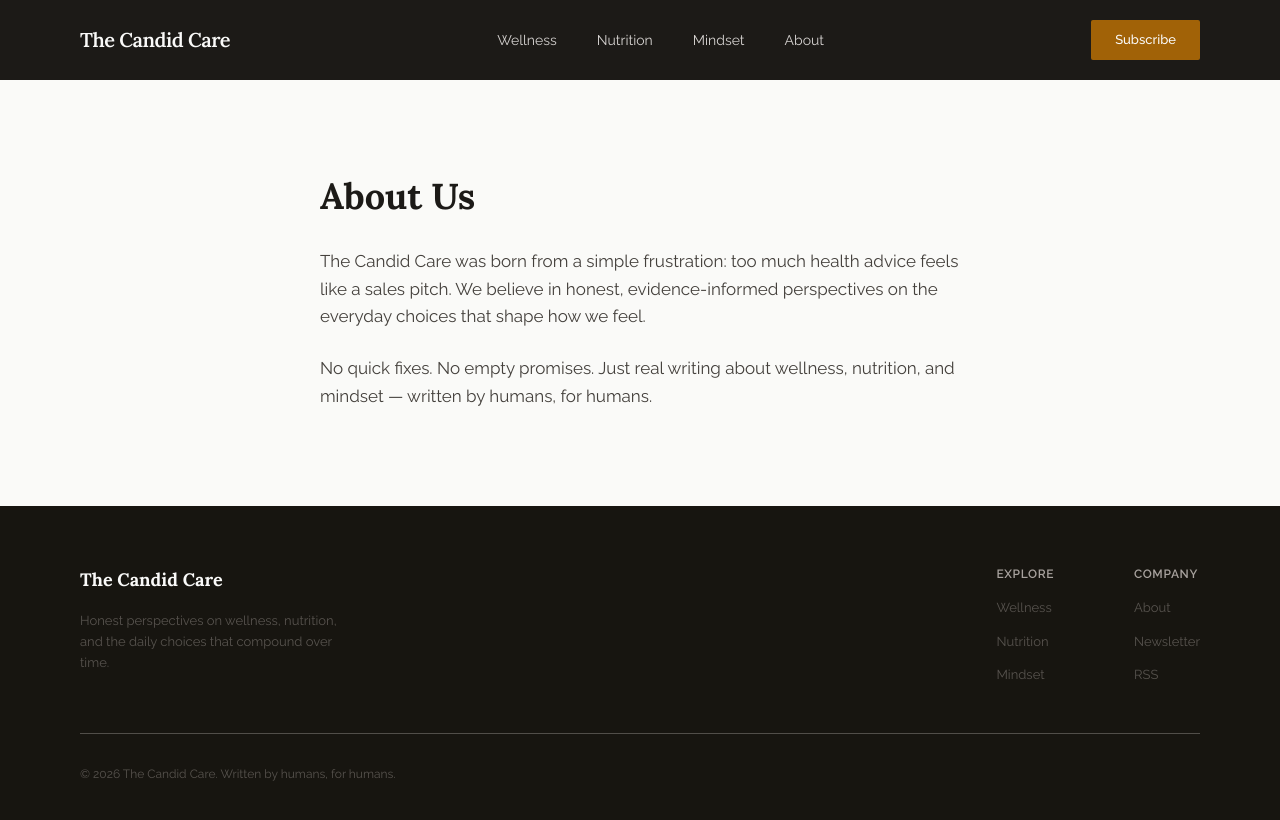
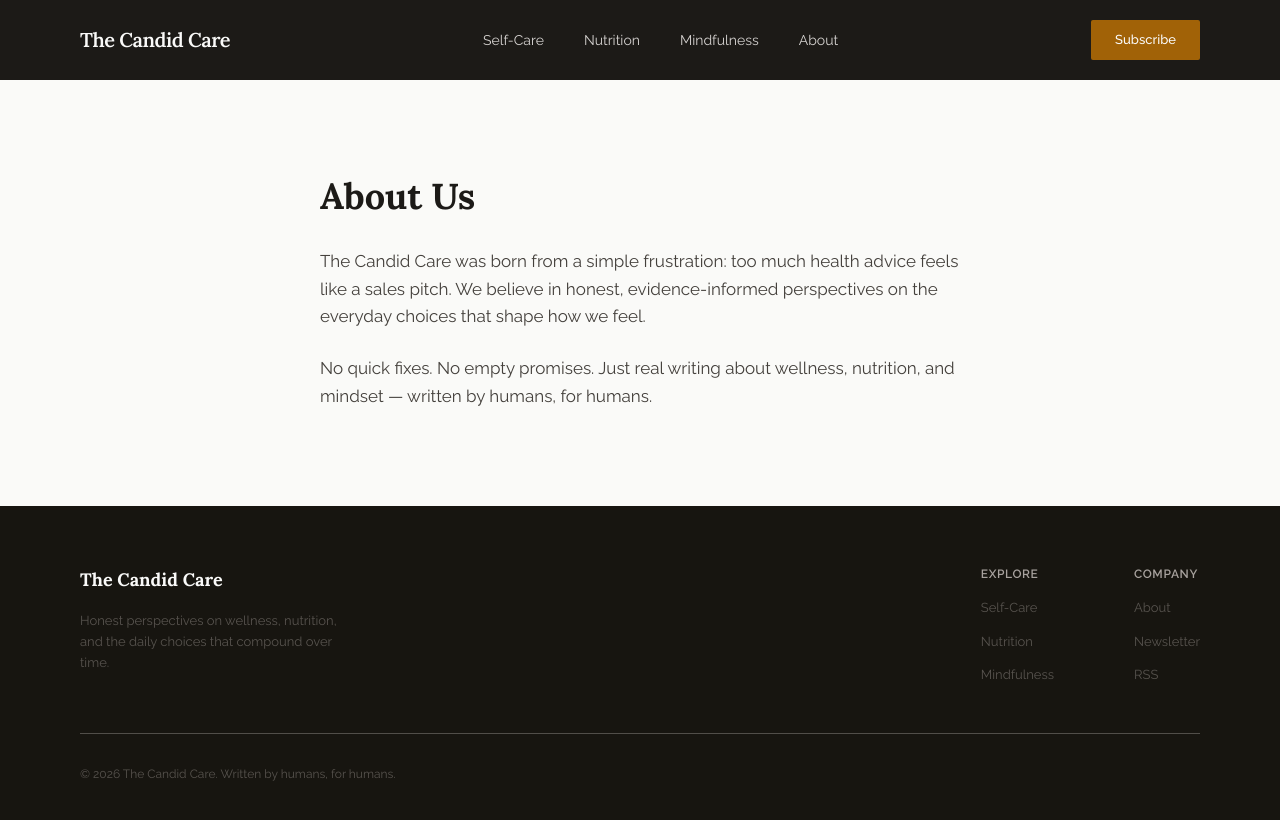
Before and after one commit to Mababadebaba/the-candid-care, an Astro site: page /about in a window 1280 px wide. Built offline with nearby package versions, Linux system fonts and the light colour scheme; Astro itself is replaced by a stand-in of ours.

Commit message:
fix: correct nav links /wellness->/self-care, /mindset->/mindfulness to match actual category slugs

```diff
--- a/src/components/layout/Footer.astro
+++ b/src/components/layout/Footer.astro
@@ -17,9 +17,9 @@
       <div class="flex gap-20">
         <div class="flex flex-col gap-3.5">
           <p class="font-body text-xs font-semibold text-[var(--color-text-muted)] uppercase tracking-wider mb-0.5">Explore</p>
-          <a href="/wellness" class="font-body text-[13px] text-[var(--color-text-footer)] hover:text-[var(--color-text-light)] transition-colors">Wellness</a>
+          <a href="/self-care" class="font-body text-[13px] text-[var(--color-text-footer)] hover:text-[var(--color-text-light)] transition-colors">Self-Care</a>
           <a href="/nutrition" class="font-body text-[13px] text-[var(--color-text-footer)] hover:text-[var(--color-text-light)] transition-colors">Nutrition</a>
-          <a href="/mindset" class="font-body text-[13px] text-[var(--color-text-footer)] hover:text-[var(--color-text-light)] transition-colors">Mindset</a>
+          <a href="/mindfulness" class="font-body text-[13px] text-[var(--color-text-footer)] hover:text-[var(--color-text-light)] transition-colors">Mindfulness</a>
         </div>
         <div class="flex flex-col gap-3.5">
           <p class="font-body text-xs font-semibold text-[var(--color-text-muted)] uppercase tracking-wider mb-0.5">Company</p>
--- a/src/components/layout/Header.astro
+++ b/src/components/layout/Header.astro
@@ -7,14 +7,14 @@
   </a>
 
   <nav class="flex items-center gap-10">
-    <a href="/wellness" class="font-body text-sm text-[#D6D3D1] hover:text-[var(--color-text-light)] transition-colors">
-      Wellness
+    <a href="/self-care" class="font-body text-sm text-[#D6D3D1] hover:text-[var(--color-text-light)] transition-colors">
+      Self-Care
     </a>
     <a href="/nutrition" class="font-body text-sm text-[#D6D3D1] hover:text-[var(--color-text-light)] transition-colors">
       Nutrition
     </a>
-    <a href="/mindset" class="font-body text-sm text-[#D6D3D1] hover:text-[var(--color-text-light)] transition-colors">
-      Mindset
+    <a href="/mindfulness" class="font-body text-sm text-[#D6D3D1] hover:text-[var(--color-text-light)] transition-colors">
+      Mindfulness
     </a>
     <a href="/about" class="font-body text-sm text-[#D6D3D1] hover:text-[var(--color-text-light)] transition-colors">
       About
```
